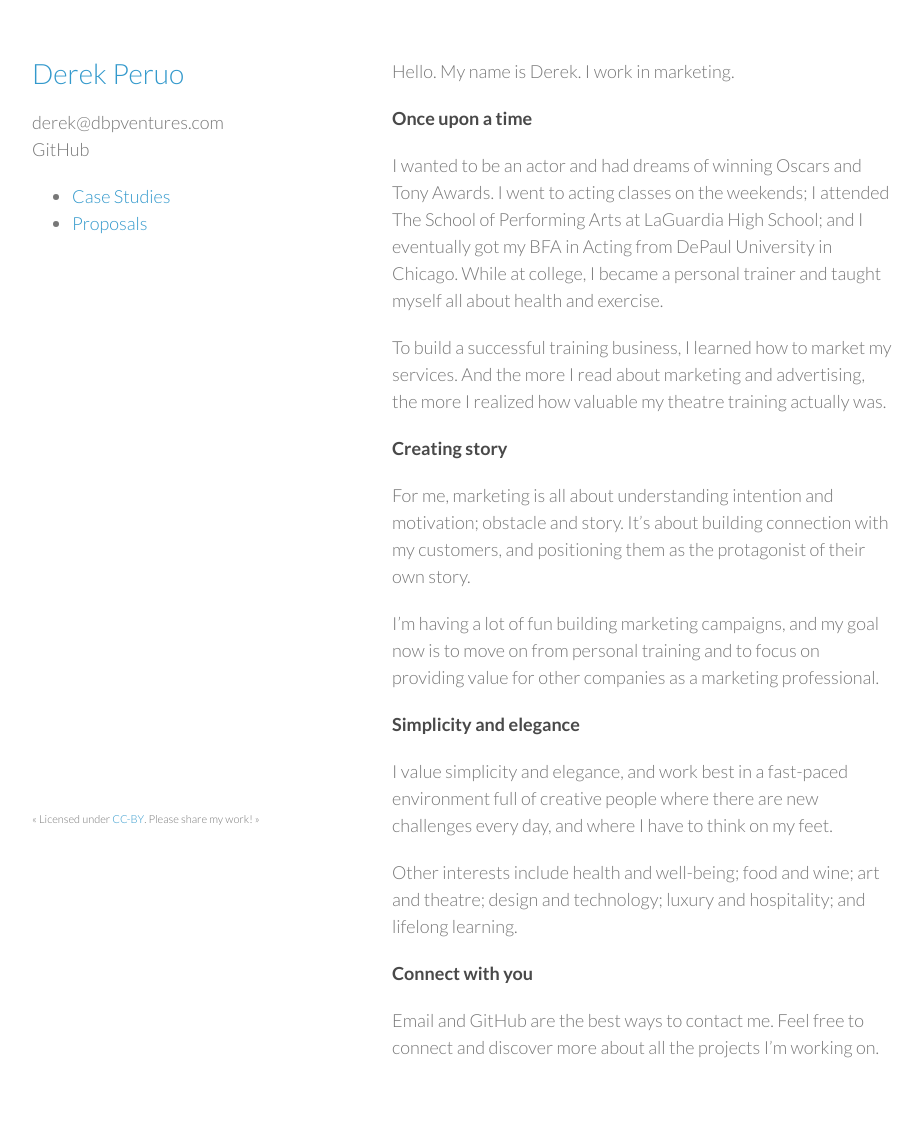
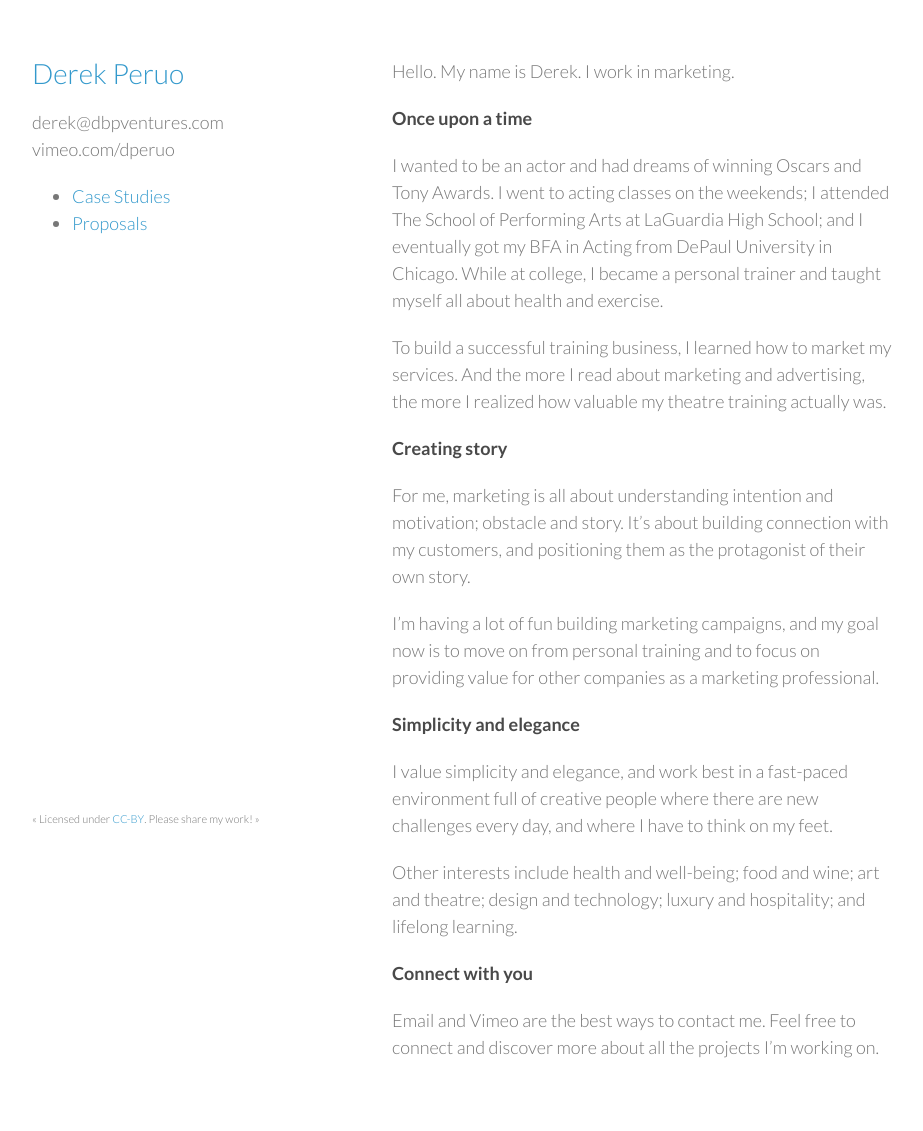
Before and after one commit to dperuo/dperuo.github.io, a Jekyll site: the page built from index.md, in a window 1280 px wide. Shown: the whole page, without its empty margins (178-1101 px from the left). Built offline with Jekyll 4.4.1, drawn with Linux system fonts in a browser that asks for light colours; Markdown is read by kramdown in place of the engine named in the settings.

Commit message:
Add Vimeo

```diff
--- a/_config.yml
+++ b/_config.yml
@@ -4,4 +4,4 @@ pygments: true
 permalink: none
 url: http://dbpventures.com
 email: derek@dbpventures.com
-github: github.com/dperuo
+vimeo: vimeo.com/dperuo
--- a/_includes/header.html
+++ b/_includes/header.html
@@ -1,4 +1,4 @@
         <h1><a href="{{ site.url }}">Derek Peruo</a></h1>
         <p>{{ site.email }}<br />
-           {{ site.github }}</p>
+           {{ site.vimeo }}</p>
         {% include nav.html %}
--- a/index.md
+++ b/index.md
@@ -24,4 +24,4 @@ Other interests include health and well-being; food and wine; art and theatre; d
 
 #### Connect with you
 
-Email and GitHub are the best ways to contact me. Feel free to connect and discover more about all the projects I'm working on.
+Email and Vimeo are the best ways to contact me. Feel free to connect and discover more about all the projects I'm working on.
```
